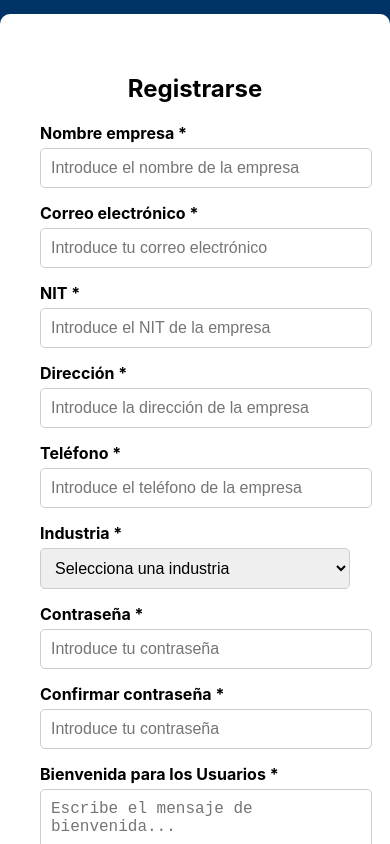
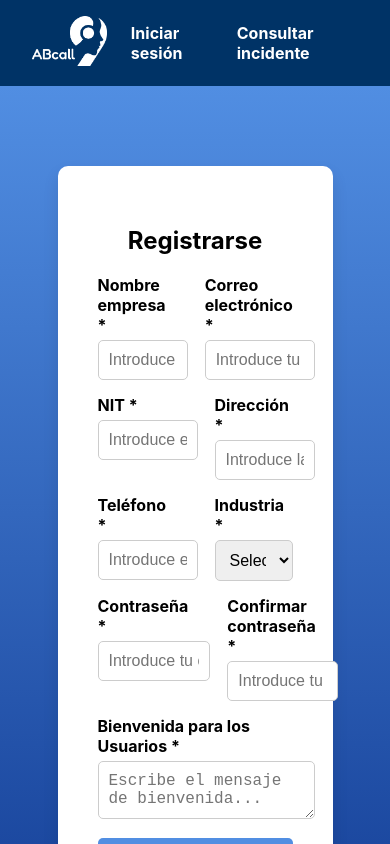
Before and after one commit to ABCall-G13/front-abcall, a React (Create React App) app: page / in a window 390 px wide. Shown: the top 844 px of the page. Built offline with nearby package versions, Linux system fonts and the light colour scheme.

Commit message:
Refactor Navbar and Register styles for improved layout and responsiveness

```diff
--- a/src/components/Navbar/Navbar.css
+++ b/src/components/Navbar/Navbar.css
@@ -1,18 +1,20 @@
 .navbar {
     display: flex;
-    justify-content: space-between;
+    justify-content: center; /* Centra los elementos horizontalmente */
     align-items: center;
     background-color: #003366; /* Color azul oscuro */
     padding: 1rem 2rem;
+    position: relative; /* Mantén la posición relativa para ajustes futuros */
   }
 
   .navbar-logo img {
     height: 50px;  /* Ajusta el tamaño del logo */
+    margin-right: 1.5rem; /* Añade espacio entre el logo y los enlaces */
   }
 
   .navbar-links {
     display: flex;
-    gap: 1.5rem;
+    gap: 1.5rem; /* Espacio entre los enlaces */
   }
 
   .navbar-link {
--- a/src/index.css
+++ b/src/index.css
@@ -1,7 +1,6 @@
 body {
   margin: 0;
-  font-family: -apple-system, BlinkMacSystemFont, 'Segoe UI', 'Roboto', 'Oxygen',
-    'Ubuntu', 'Cantarell', 'Fira Sans', 'Droid Sans', 'Helvetica Neue',
+  font-family: -apple-system, BlinkMacSystemFont, 'Fira Sans', 'Droid Sans', 'Helvetica Neue',
     sans-serif;
   -webkit-font-smoothing: antialiased;
   -moz-osx-font-smoothing: grayscale;
--- a/src/pages/Register.css
+++ b/src/pages/Register.css
@@ -2,23 +2,33 @@
 .register-container {
   display: flex;
   justify-content: center;
-    align-items: center;
-    height: 100vh;
+  align-items: flex-start;
+  height: calc(100vh - 80px); /* Ajuste de altura con el navbar */
+  padding-top: 80px;
   background: linear-gradient(180deg, #518ee2 0%, #164199 100%);
 }
 
 .register-card {
   background-color: #fff;
+  justify-content: center;
   padding: 40px;
   border-radius: 10px;
   box-shadow: 0 8px 16px rgba(0, 0, 0, 0.1);
-    width: 500px;
+  width: 50%; /* Aumenta el ancho para acomodar dos columnas */
   max-width: 90%;
+  display: grid;
 }
 
 .register-card h2 {
   text-align: center;
   margin-bottom: 20px;
+  grid-column: span 2; /* Título ocupa ambas columnas */
+}
+
+.form-row {
+  display: grid;
+  grid-template-columns: 1fr 1fr;
+  gap: 20%;
 }
 
 .form-group {
@@ -41,11 +51,6 @@
   font-size: 16px;
 }
 
-  .form-group textarea {
-    resize: vertical;
-    height: 80px;
-  }
-
 .submit-btn {
   width: 100%;
   padding: 12px;
@@ -55,7 +60,7 @@
   border-radius: 5px;
   font-size: 16px;
   cursor: pointer;
-    margin-top: 10px;
+  grid-column: span 2; /* Botón abarca ambas columnas */
 }
 
 .submit-btn:hover {
--- a/src/pages/Register.tsx
+++ b/src/pages/Register.tsx
@@ -1,6 +1,5 @@
-// src/pages/Register.tsx
 import React, { useState } from 'react';
-import './Register.css'; // Añadiremos estilos más adelante
+import './Register.css'; // Mantén tu archivo de estilos
 
 const Register: React.FC = () => {
   const [formData, setFormData] = useState({
@@ -26,7 +25,6 @@ const Register: React.FC = () => {
   const handleSubmit = (e: React.FormEvent) => {
     e.preventDefault();
     console.log('Form data submitted:', formData);
-    // Aquí puedes manejar la lógica de envío de los datos del formulario
   };
 
   return (
@@ -34,6 +32,7 @@ const Register: React.FC = () => {
       <div className="register-card">
         <h2>Registrarse</h2>
         <form onSubmit={handleSubmit}>
+            <div className="form-row">
             <div className="form-group">
               <label htmlFor="companyName">Nombre empresa *</label>
               <input
@@ -59,7 +58,9 @@ const Register: React.FC = () => {
                 required
               />
             </div>
+          </div>
 
+          <div className="form-row">
             <div className="form-group">
               <label htmlFor="nit">NIT *</label>
               <input
@@ -85,7 +86,9 @@ const Register: React.FC = () => {
                 required
               />
             </div>
+          </div>
 
+          <div className="form-row">
             <div className="form-group">
               <label htmlFor="phone">Teléfono *</label>
               <input
@@ -112,10 +115,11 @@ const Register: React.FC = () => {
                 <option value="technology">Tecnología</option>
                 <option value="finance">Finanzas</option>
                 <option value="healthcare">Salud</option>
-              {/* Añade más opciones según tus necesidades */}
               </select>
             </div>
+          </div>
 
+          <div className="form-row">
             <div className="form-group">
               <label htmlFor="password">Contraseña *</label>
               <input
@@ -141,6 +145,7 @@ const Register: React.FC = () => {
                 required
               />
             </div>
+          </div>
 
           <div className="form-group">
             <label htmlFor="welcomeMessage">Bienvenida para los Usuarios *</label>
```
Also changed, not shown: tsconfig.json (+8 -1 lines). Lines whose indentation alone changed are shown as unchanged.
